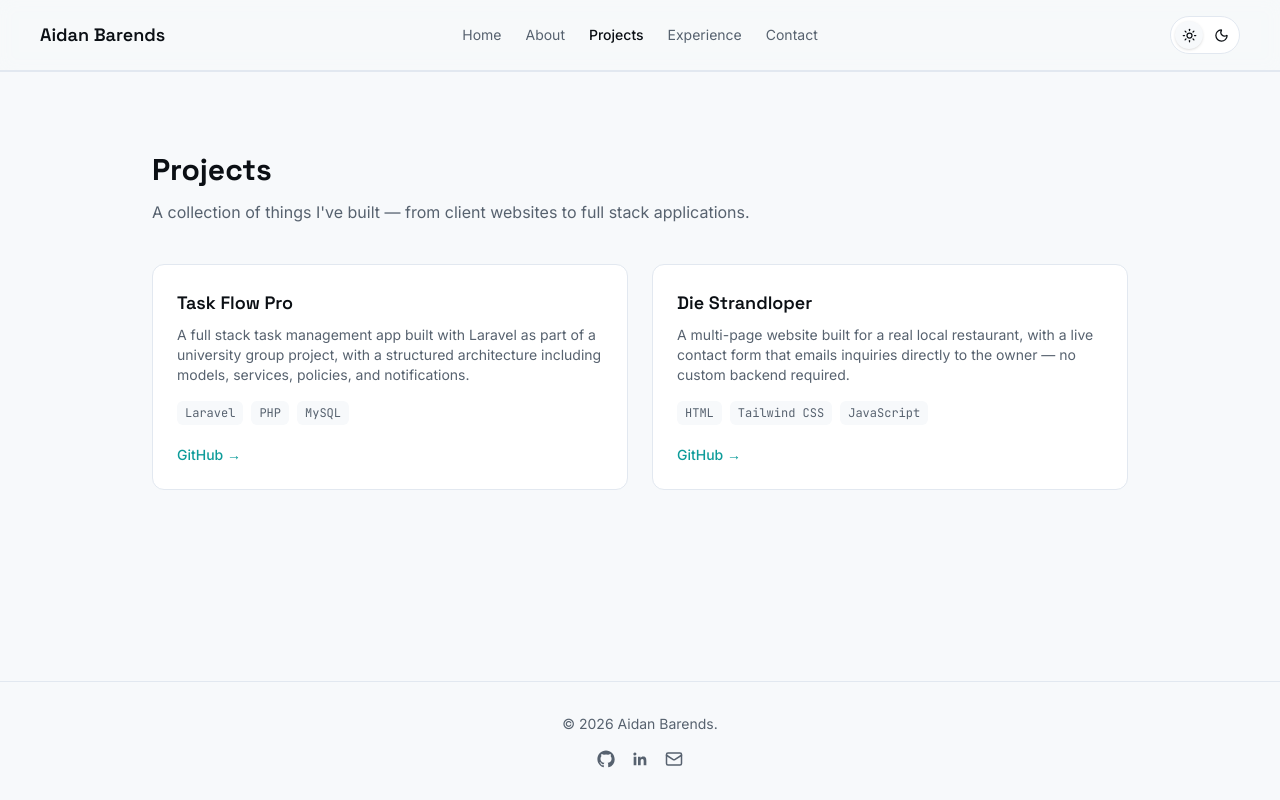
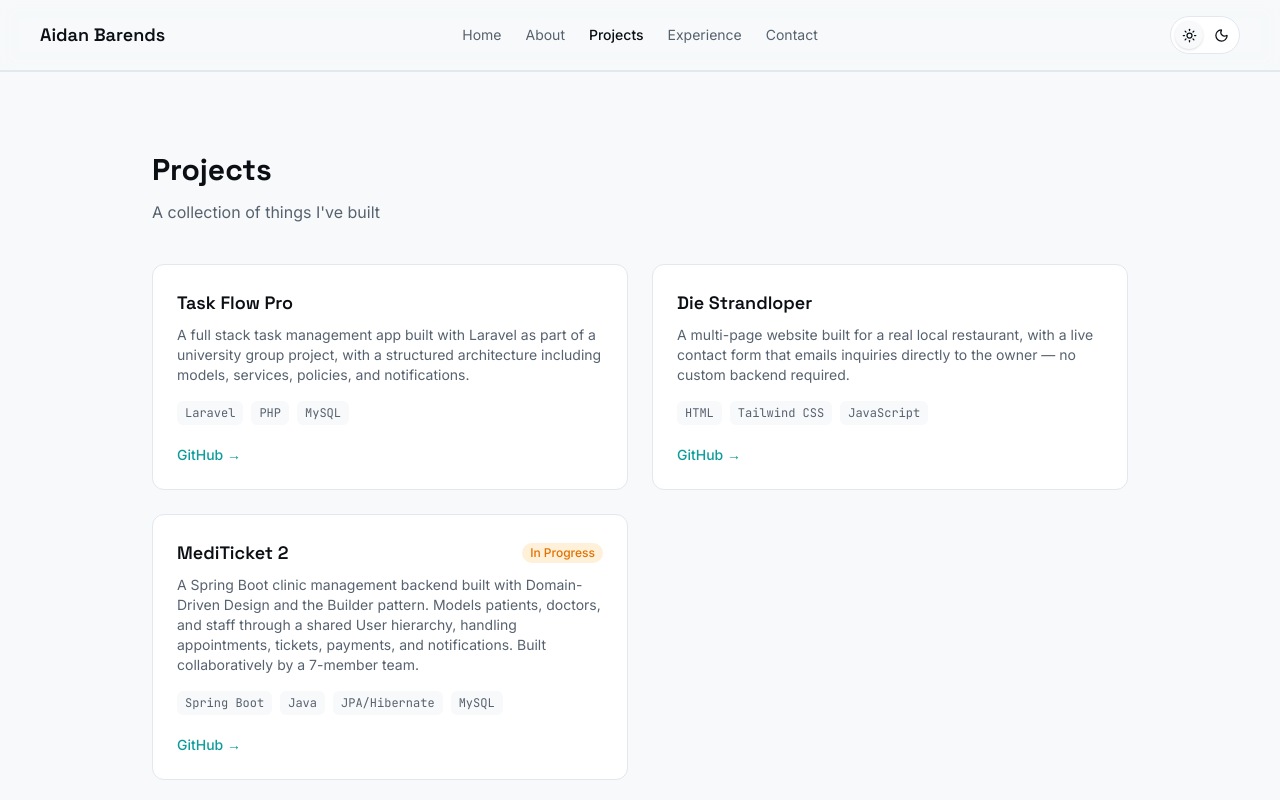
Before and after one commit to aidan-g-barends/Aidan-Barends-Portfolio, a Next.js app: page /projects in a window 1280 px wide. Shown: the top 800 px of the page. Built offline with nearby package versions, Linux system fonts and the light colour scheme.

Commit message:
Added a project that is in progress

```diff
--- a/src/app/projects/page.tsx
+++ b/src/app/projects/page.tsx
@@ -6,8 +6,7 @@ export default function ProjectsPage() {
     <section className="mx-auto max-w-5xl px-6 py-20">
       <h1 className="text-3xl font-bold">Projects</h1>
       <p className="mt-3 max-w-2xl text-foreground-muted">
-        A collection of things I&apos;ve built — from client websites to full
-        stack applications.
+        A collection of things I&apos;ve built
       </p>
 
       <div className="mt-10 grid gap-6 sm:grid-cols-2">
--- a/src/components/ProjectCard.tsx
+++ b/src/components/ProjectCard.tsx
@@ -2,8 +2,15 @@ import type { Project } from "../data/projects";
 
 export default function ProjectCard({ project }: { project: Project }) {
   return (
-    <div className="flex flex-col rounded-xl border border-surface-border bg-surface p-6">
-      <h3 className="text-lg font-semibold">{project.name}</h3>
+    <div className="group flex flex-col rounded-xl border border-surface-border bg-surface p-6 transition hover:-translate-y-1 hover:border-accent/50 hover:shadow-lg">
+      <div className="flex items-center justify-between gap-2">
+        <h3 className="text-lg font-semibold">{project.name}</h3>
+        {project.inProgress && (
+          <span className="rounded-full bg-amber-500/15 px-2 py-0.5 text-xs font-medium text-amber-600 dark:text-amber-400">
+            In Progress
+          </span>
+        )}
+      </div>
 
       <p className="mt-2 flex-1 text-sm text-foreground-muted">
         {project.description}
--- a/src/data/projects.ts
+++ b/src/data/projects.ts
@@ -6,6 +6,7 @@ export type Project = {
   github?: string;
   live?: string;
   featured: boolean;
+  inProgress?: boolean;
 };
 
 export const projects: Project[] = [
@@ -27,4 +28,14 @@ export const projects: Project[] = [
     github: "https://github.com/aidan-g-barends/DieStrandloper",
     featured: true,
   },
+  {
+    slug: "mediticket-2",
+    name: "MediTicket 2",
+    description:
+      "A Spring Boot clinic management backend built with Domain-Driven Design and the Builder pattern. Models patients, doctors, and staff through a shared User hierarchy, handling appointments, tickets, payments, and notifications. Built collaboratively by a 7-member team.",
+    tech: ["Spring Boot", "Java", "JPA/Hibernate", "MySQL"],
+    github: "https://github.com/AidanBarends/MediTicket2",
+    featured: false,
+    inProgress: true,
+  },
 ];
```
